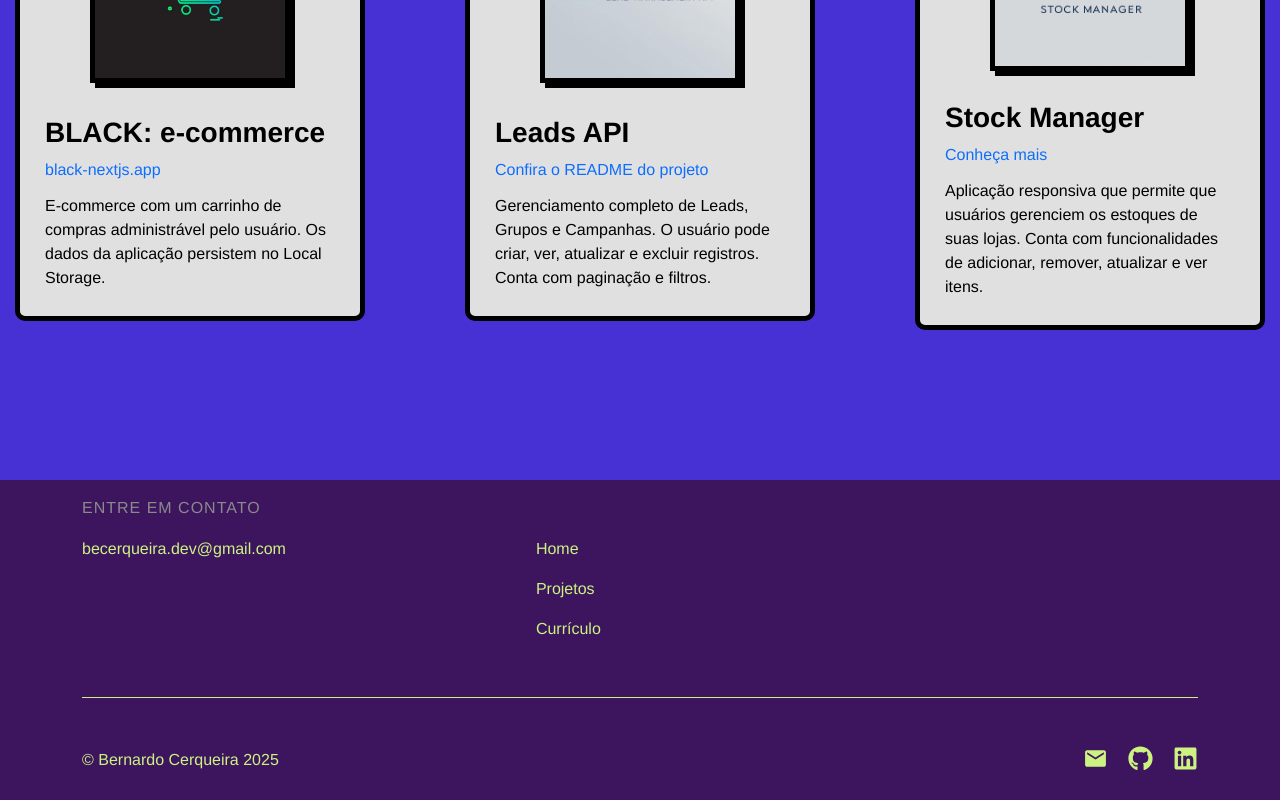
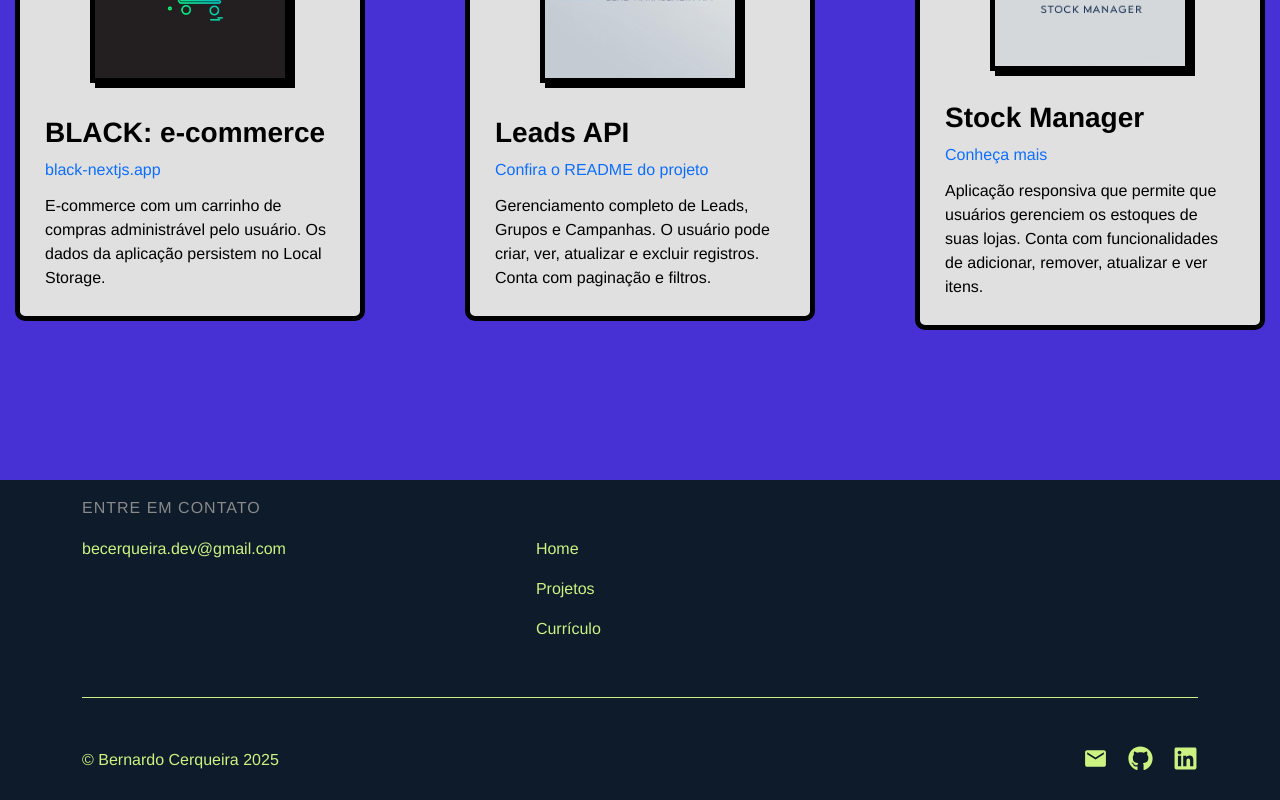
Before and after one commit to BernardoCerqueira/portfolio, a Next.js app: page / in a window 1280 px wide. Shown: the part 3264-4064 px from the top of the page. Built offline with nearby package versions, Linux system fonts and the light colour scheme.

Commit message:
Changed terciary color

```diff
--- a/src/components/mainPage/ExtendedFooter/ExtendedFooter.module.scss
+++ b/src/components/mainPage/ExtendedFooter/ExtendedFooter.module.scss
@@ -1,7 +1,7 @@
 @use "../../../styles/colors.scss";
 
 .footer{
-    background-color: colors.$purple;
+    background-color: colors.$terciary;
     height: 40vh;
     display: flex;
     align-items: center;
--- a/src/components/mainPage/PresentationSection/PresentationSection.module.scss
+++ b/src/components/mainPage/PresentationSection/PresentationSection.module.scss
@@ -18,7 +18,7 @@
     .highlight{
         transition: .5s;
         &:hover{
-            color: colors.$purple;
+            filter: saturate(.5);
         }
     }
 }
--- a/src/styles/colors.scss
+++ b/src/styles/colors.scss
@@ -1,3 +1,3 @@
 $green: #CCF381;
 $blue: #4831D4;
-$purple: #3D155F;
+$terciary: #0D1B2A;
```
